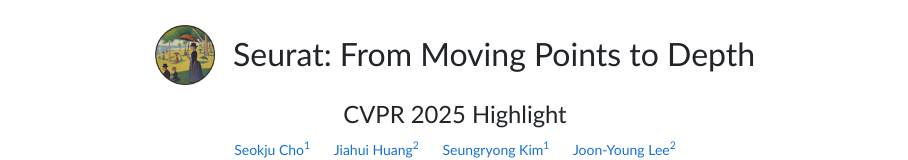
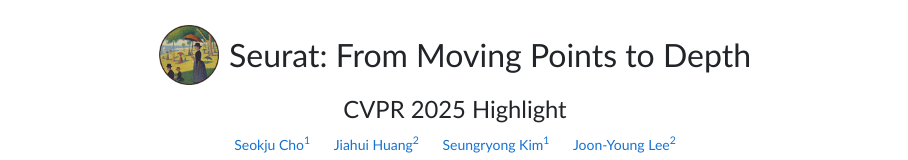
Before and after one commit to seurat-cvpr/seurat-cvpr.github.io, a plain HTML site: page index.html in a window 1280 px wide. Shown: the top 160 px of the page, without its empty margins (185-1093 px from the left). Drawn offline with nearby package versions, Linux system fonts and the light colour scheme.

Commit message:
FIX: change title alignment

```diff
--- a/index.html
+++ b/index.html
@@ -51,10 +51,10 @@
 
 <body>
 <div class="container" id="header" style="text-align: center; margin: 25px auto 0 auto;"></div>
-    <div class="row" id="title-row" style="margin:10px auto;">
-      <h2 class="col-md-12 text-center" id="title" style="margin: 0;">
-        <img src="img/logo.png" alt="Logo" style="height: 60px; min-width: 60px; margin-right: 10px; margin-bottom: 5px;">
-        Seurat: From Moving Points to Depth<br>
+    <div class="row" id="title-row" style="margin:10px auto; text-align: center;">
+      <h2 class="col-md-12 d-flex justify-content-center align-items-center" id="title" style="margin: 0;">
+        <img src="img/logo.png" alt="Logo" style="height: 60px; min-width: 60px; margin-right: 10px;">
+        <span>Seurat: From Moving Points to Depth</span>
       </h2>
     </div>
     <div class="row" id="title-row" style="margin:10px auto;">
@@ -107,7 +107,7 @@
             </a>
           </li>
           <li class="nav-item">
-            <a class="nav-link" href="https://github.com/KU-CVLAB/" target="_blank">
+            <a class="nav-link" href="https://cvlab.kaist.ac.kr" target="_blank">
               <img src="img/github.png" height="60px">
               <h4><strong>Code (TBD)</strong></h4>
             </a>
@@ -149,6 +149,7 @@
     <!-- Updated carousel markup -->
     <div class="row" style="margin-top: 20px;">
         <div class="col-md-8 offset-md-2">
+            <h3>Visualization on DAVIS Dataset</h3>
             <div id="resultsCarousel" class="carousel slide" data-bs-ride="carousel" data-bs-interval="5000">
             <div class="carousel-inner">
                 <div class="carousel-item active">
```
